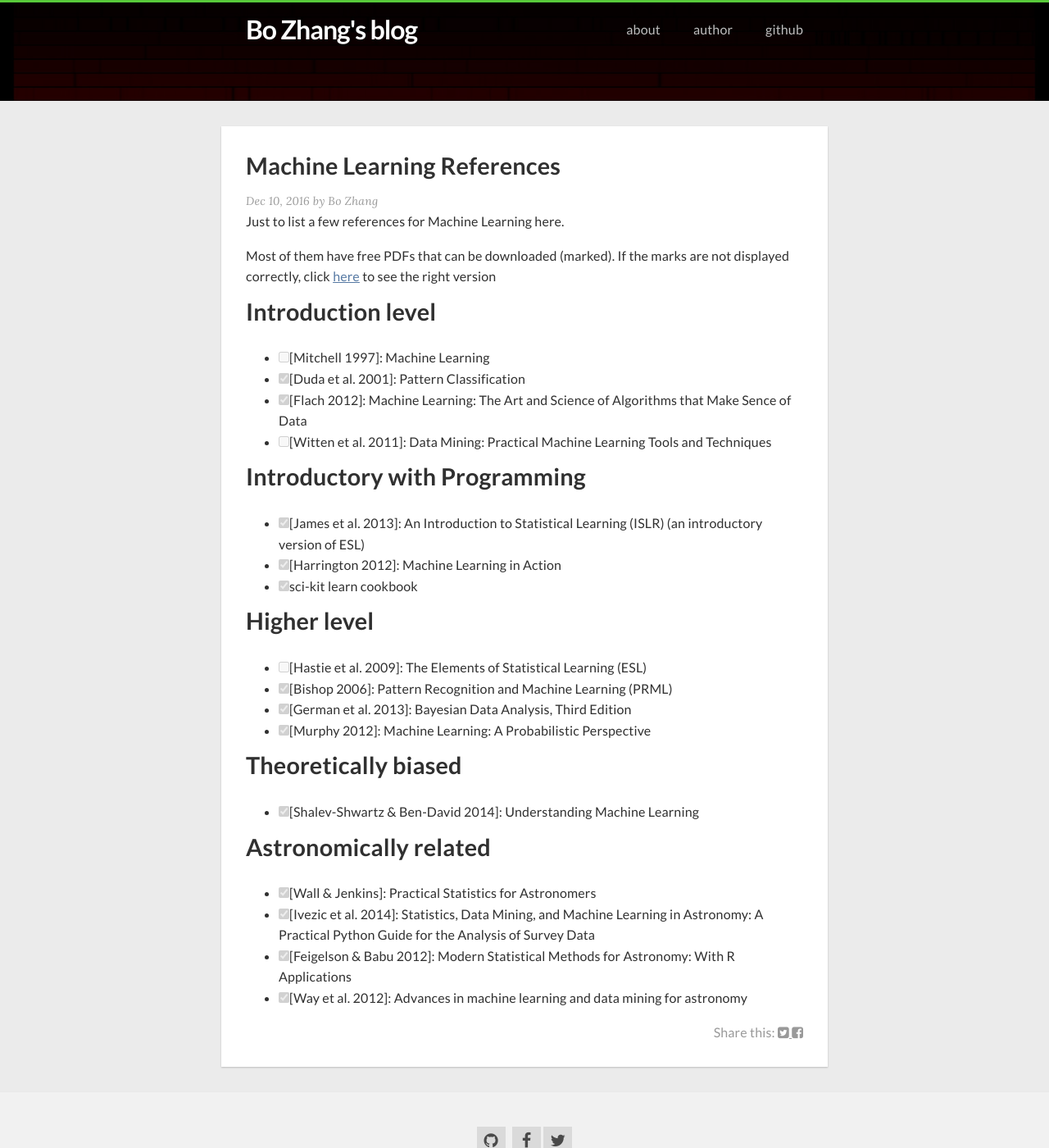
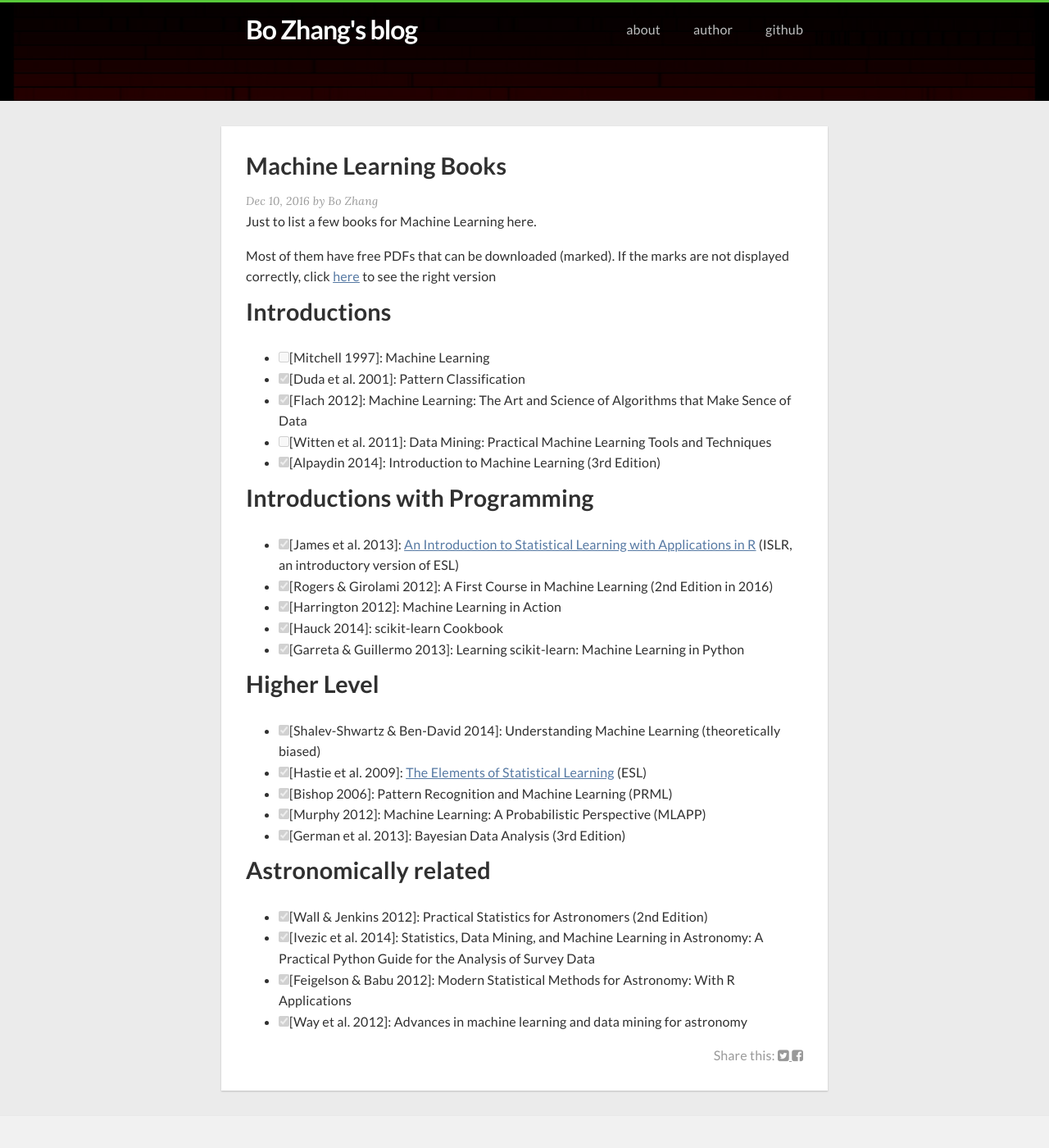
Before and after one commit to hypergravity/hypergravity.github.io, a Jekyll site: the page built from _posts/2016-12-10-Machine-Learning-Books.md, in a window 1280 px wide and 1400 px high. Shown: the whole window at 82% size. Built offline with Jekyll 4.4.1, drawn with Linux system fonts in a browser that asks for light colours; nearby versions of some CDN libraries.

Commit message:
update 2016-12-10-Machine-Learning-Books.md

```diff
--- a/_posts/2016-12-10-Machine-Learning-Books.md
+++ b/_posts/2016-12-10-Machine-Learning-Books.md
@@ -1,42 +1,40 @@
 ---
 layout: post
-title:  "Machine Learning References"
+title:  "Machine Learning Books"
 date:   Saturday, 10. December 2016 14:09AM
 categories: Machine Learning
 ---
 
-Just to list a few references for Machine Learning here.
+Just to list a few books for Machine Learning here.
 
 Most of them have free PDFs that can be downloaded (marked).
 If the marks are not displayed correctly, click [here](https://github.com/hypergravity/hypergravity.github.io/blob/master/_posts/2016-12-10-Machine-Learning-Books.md)
 to see the right version
 
 
-## Introduction level
-
+## Introductions
 - [ ] \[Mitchell 1997]: Machine Learning
 - [x] \[Duda et al. 2001]: Pattern Classification
 - [x] \[Flach 2012]: Machine Learning: The Art and Science of Algorithms that Make Sence of Data
 - [ ] \[Witten et al. 2011]: Data Mining: Practical Machine Learning Tools and Techniques
+- [x] \[Alpaydin 2014]: Introduction to Machine Learning (3rd Edition)
 
-## Introductory with Programming
-- [x] \[James et al. 2013]: An Introduction to Statistical Learning (ISLR) (an introductory version of ESL)
+## Introductions with Programming
+- [x] \[James et al. 2013]: [An Introduction to Statistical Learning with Applications in R](http://www-bcf.usc.edu/~gareth/ISL/) (ISLR, an introductory version of ESL)
+- [x] \[Rogers & Girolami 2012]: A First Course in Machine Learning (2nd Edition in 2016)
 - [x] \[Harrington 2012]: Machine Learning in Action
-- [x] sci-kit learn cookbook
+- [x] \[Hauck 2014]: scikit-learn Cookbook
+- [x] \[Garreta & Guillermo 2013]: Learning scikit-learn: Machine Learning in Python
 
-## Higher level
-- [ ] \[Hastie et al. 2009]: The Elements of Statistical Learning (ESL)
+## Higher Level
+- [x] \[Shalev-Shwartz & Ben-David 2014]: Understanding Machine Learning (theoretically biased)
+- [x] \[Hastie et al. 2009]: [The Elements of Statistical Learning](http://statweb.stanford.edu/~tibs/ElemStatLearn/) (ESL)
 - [x] \[Bishop 2006]: Pattern Recognition and Machine Learning (PRML)
-- [x] \[German et al. 2013]: Bayesian Data Analysis, Third Edition
-- [x] \[Murphy 2012]: Machine Learning: A Probabilistic Perspective
-
-## Theoretically biased
-
-- [x] \[Shalev-Shwartz & Ben-David 2014]: Understanding Machine Learning
-
+- [x] \[Murphy 2012]: Machine Learning: A Probabilistic Perspective (MLAPP)
+- [x] \[German et al. 2013]: Bayesian Data Analysis (3rd Edition)
 
 ## Astronomically related
-- [x] \[Wall & Jenkins]: Practical Statistics for Astronomers
+- [x] \[Wall & Jenkins 2012]: Practical Statistics for Astronomers (2nd Edition)
 - [x] \[Ivezic et al. 2014]: Statistics, Data Mining, and Machine Learning in Astronomy: A Practical Python Guide for the Analysis of Survey Data
 - [x] \[Feigelson & Babu 2012]: Modern Statistical Methods for Astronomy: With R Applications
 - [x] \[Way et al. 2012]: Advances in machine learning and data mining for astronomy
```
